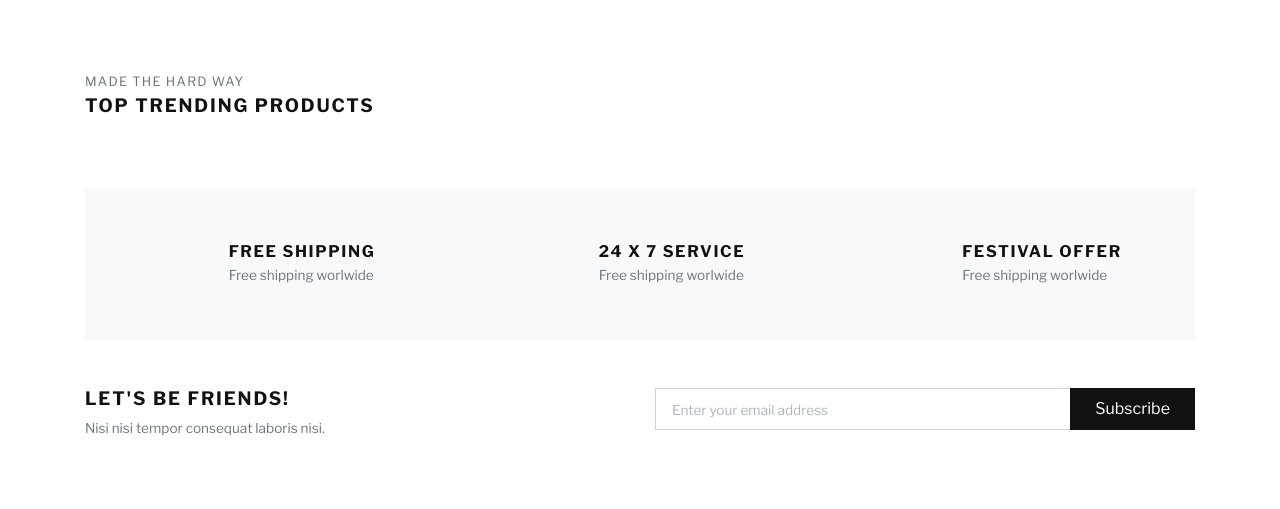
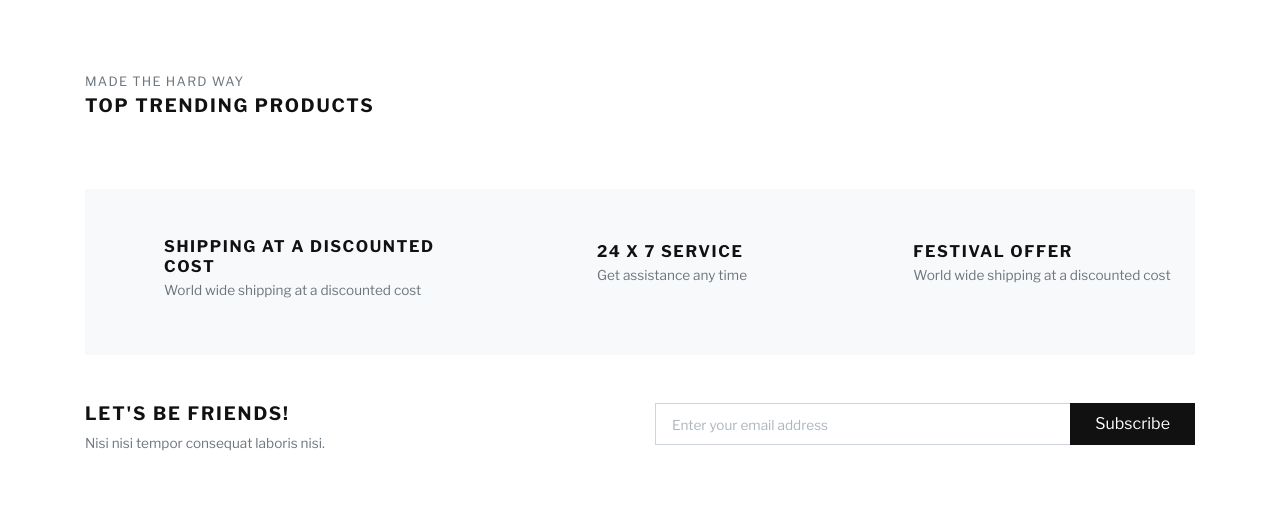
Before and after one commit to Vivvianne/jewelry, a Django app: template jewelryshop/templates/store/index.html in a window 1280 px wide. Shown: the part 644-1153 px from the top of the page. Before the commit the page ends 1080 px from the top, so only its background shows below. Run offline with Django 4.2, Linux system fonts and the light colour scheme; the template is opened without the code that fills it, so the values that code supplies are empty; some libraries are stand-ins or nearby versions; some web fonts are replaced.

Commit message:
edited index.html

```diff
--- a/jewelryshop/templates/store/index.html
+++ b/jewelryshop/templates/store/index.html
@@ -110,8 +110,8 @@
                       <use xlink:href="#delivery-time-1"> </use>
                     </svg>
                     <div class="media-body text-left ml-3">
-                      <h6 class="text-uppercase mb-1">Free shipping</h6>
-                      <p class="text-small mb-0 text-muted">Free shipping worlwide</p>
+                      <h6 class="text-uppercase mb-1">Shipping at a discounted cost</h6>
+                      <p class="text-small mb-0 text-muted">World wide shipping at a discounted cost</p>
                     </div>
                   </div>
                 </div>
@@ -124,7 +124,7 @@
                     </svg>
                     <div class="media-body text-left ml-3">
                       <h6 class="text-uppercase mb-1">24 x 7 service</h6>
-                      <p class="text-small mb-0 text-muted">Free shipping worlwide</p>
+                      <p class="text-small mb-0 text-muted">Get assistance any time</p>
                     </div>
                   </div>
                 </div>
@@ -137,7 +137,7 @@
                     </svg>
                     <div class="media-body text-left ml-3">
                       <h6 class="text-uppercase mb-1">Festival offer</h6>
-                      <p class="text-small mb-0 text-muted">Free shipping worlwide</p>
+                      <p class="text-small mb-0 text-muted">World wide shipping at a discounted cost</p>
                     </div>
                   </div>
                 </div>
```
